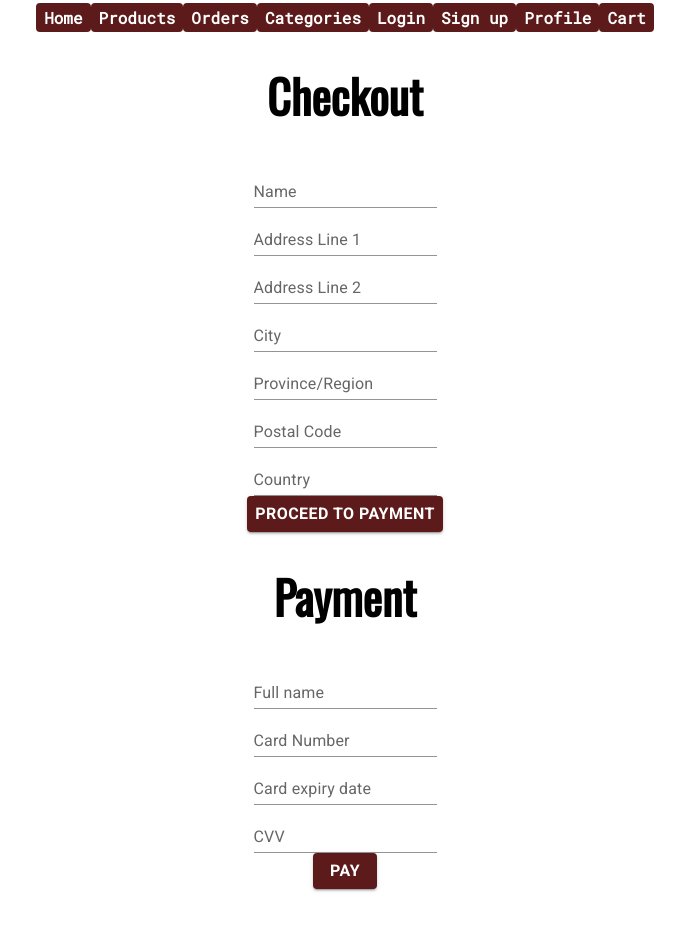
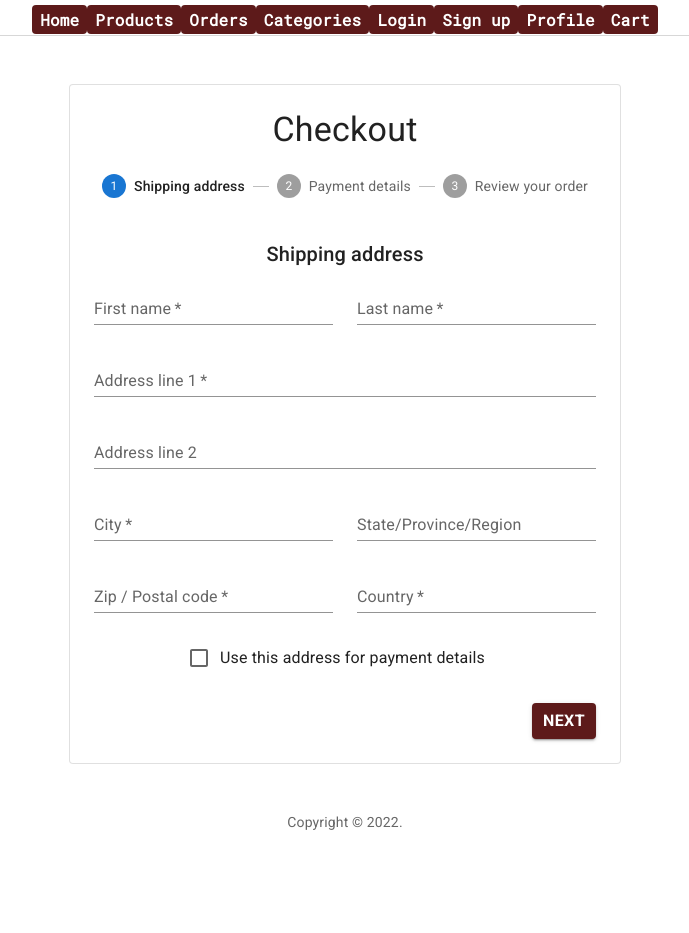
Before and after one commit to ntandoyenkosi1/e-commerce-store, a React (Vite) app in the folder client/: page /cart/checkout in a window 1280 px wide. Shown: the top 933 px of the page, without its empty margins (295-984 px from the left). After the commit the page ends 865 px from the top, so only its background shows below. Built offline with nearby package versions, Linux system fonts and the light colour scheme.

Commit message:
AModified checkout

```diff
--- /dev/null
+++ b/client/src/components/Cart/AddressForm.jsx
@@ -0,0 +1,109 @@
+import * as React from 'react';
+import Grid from '@mui/material/Grid';
+import Typography from '@mui/material/Typography';
+import TextField from '@mui/material/TextField';
+import FormControlLabel from '@mui/material/FormControlLabel';
+import Checkbox from '@mui/material/Checkbox';
+
+export default function AddressForm() {
+  return (
+    <React.Fragment>
+      <Typography variant="h6" gutterBottom>
+        Shipping address
+      </Typography>
+      <Grid container spacing={3}>
+        <Grid item xs={12} sm={6}>
+          <TextField
+            required
+            id="firstName"
+            name="firstName"
+            label="First name"
+            fullWidth
+            autoComplete="given-name"
+            variant="standard"
+          />
+        </Grid>
+        <Grid item xs={12} sm={6}>
+          <TextField
+            required
+            id="lastName"
+            name="lastName"
+            label="Last name"
+            fullWidth
+            autoComplete="family-name"
+            variant="standard"
+          />
+        </Grid>
+        <Grid item xs={12}>
+          <TextField
+            required
+            id="address1"
+            name="address1"
+            label="Address line 1"
+            fullWidth
+            autoComplete="shipping address-line1"
+            variant="standard"
+          />
+        </Grid>
+        <Grid item xs={12}>
+          <TextField
+            id="address2"
+            name="address2"
+            label="Address line 2"
+            fullWidth
+            autoComplete="shipping address-line2"
+            variant="standard"
+          />
+        </Grid>
+        <Grid item xs={12} sm={6}>
+          <TextField
+            required
+            id="city"
+            name="city"
+            label="City"
+            fullWidth
+            autoComplete="shipping address-level2"
+            variant="standard"
+          />
+        </Grid>
+        <Grid item xs={12} sm={6}>
+          <TextField
+            id="state"
+            name="state"
+            label="State/Province/Region"
+            fullWidth
+            variant="standard"
+          />
+        </Grid>
+        <Grid item xs={12} sm={6}>
+          <TextField
+            required
+            id="zip"
+            name="zip"
+            label="Zip / Postal code"
+            fullWidth
+            autoComplete="shipping postal-code"
+            variant="standard"
+          />
+        </Grid>
+        <Grid item xs={12} sm={6}>
+          <TextField
+            required
+            id="country"
+            name="country"
+            label="Country"
+            fullWidth
+            autoComplete="shipping country"
+            variant="standard"
+          />
+        </Grid>
+        <Grid item xs={12}>
+          <FormControlLabel
+            control={<Checkbox color="secondary" name="saveAddress" value="yes" />}
+            label="Use this address for payment details"
+          />
+        </Grid>
+      </Grid>
+    </React.Fragment>
+  );
+}
--- a/client/src/components/Cart/Checkout.jsx
+++ b/client/src/components/Cart/Checkout.jsx
@@ -1,63 +1,120 @@
-import { Button } from "@mui/material";
-import TextField from "@mui/material/TextField";
-const Checkout = () => {
-	return (
-		<div>
-			<h1>Checkout</h1>
-			<div>
-			<TextField variant="standard" label="Name" placeholder='Enter your name'/>
-				{/* <TextField variant="standard" placeholder='Enter your name' /> */}
-			</div>
-			<div>
-				<TextField variant="standard" label="Address Line 1" placeholder='Address Line 1' />
-			</div>
-			<div>
-				<TextField variant="standard" label="Address Line 2" placeholder='Address Line 2' />
-			</div>
-			<div>
-				<TextField variant="standard" label="City" placeholder='City' />
-			</div>
-			<div>
-				<TextField variant="standard" label="Province/Region" placeholder='Province' />
-			</div>
-			<div>
-				<TextField variant="standard" label="Postal Code" placeholder='Postal code' />
-			</div>
-			<div>
-				<TextField variant="standard" label="Country" placeholder='Country' />
-			</div>
-      <Button variant="contained" color="secondary">Proceed to Payment</Button>
-			<h1>Payment</h1>
-			<div>
-				<TextField variant="standard" label="Full name" placeholder='Card Holder Name' />
-			</div>
-			<div>
-				<TextField variant="standard" label="Card Number" placeholder='Card Number' />
-			</div>
-			<div>
-				<TextField variant="standard" label="Card expiry date" placeholder='Expiry Date' />
-			</div>
-			<div>
-				<TextField variant="standard" label="CVV" placeholder='CVV' />
-			</div>
-			<div>
-			<Button variant="contained" color="secondary">Pay</Button>
-			</div>
-			<h1>Summary</h1>
-			<h3>Product details</h3>
-			<h3>Address details</h3>
-			<div>Name</div>
-			<div>Address Line 1</div>
-			<div>Address Line 2</div>
-			<div>City</div>
-			<div>Province</div>
-			<div>Postal code</div>
-			<div>Country</div>
-			<h3>Payment details</h3>
-			<div>Paid</div>
-      <div>Total</div>
-      <Button variant="contained" color="secondary">Complete Sale</Button>
-		</div>
-	);
-};
-export default Checkout;
+import * as React from 'react';
+import CssBaseline from '@mui/material/CssBaseline';
+import AppBar from '@mui/material/AppBar';
+import Box from '@mui/material/Box';
+import Container from '@mui/material/Container';
+import Toolbar from '@mui/material/Toolbar';
+import Paper from '@mui/material/Paper';
+import Stepper from '@mui/material/Stepper';
+import Step from '@mui/material/Step';
+import StepLabel from '@mui/material/StepLabel';
+import Button from '@mui/material/Button';
+import Link from '@mui/material/Link';
+import Typography from '@mui/material/Typography';
+import { createTheme, ThemeProvider } from '@mui/material/styles';
+import AddressForm from './AddressForm';
+import PaymentForm from './PaymentForm';
+import Review from './Review';
+
+function Copyright() {
+  return (
+    <Typography variant="body2" color="text.secondary" align="center">
+      {'Copyright © '}
+      {new Date().getFullYear()}
+      {'.'}
+    </Typography>
+  );
+}
+
+const steps = ['Shipping address', 'Payment details', 'Review your order'];
+
+function getStepContent(step) {
+  switch (step) {
+    case 0:
+      return <AddressForm />;
+    case 1:
+      return <PaymentForm />;
+    case 2:
+      return <Review />;
+    default:
+      throw new Error('Unknown step');
+  }
+}
+
+const theme = createTheme();
+
+export default function Checkout() {
+  const [activeStep, setActiveStep] = React.useState(0);
+
+  const handleNext = () => {
+    setActiveStep(activeStep + 1);
+  };
+
+  const handleBack = () => {
+    setActiveStep(activeStep - 1);
+  };
+
+  return (
+    <ThemeProvider theme={theme}>
+      <CssBaseline />
+      <AppBar
+        position="absolute"
+        color="default"
+        elevation={0}
+        sx={{
+          position: 'relative',
+          borderBottom: (t) => `1px solid ${t.palette.divider}`,
+        }}
+      >
+      </AppBar>
+      <Container component="main" maxWidth="sm" sx={{ mb: 4 }}>
+        <Paper variant="outlined" sx={{ my: { xs: 3, md: 6 }, p: { xs: 2, md: 3 } }}>
+          <Typography component="h1" variant="h4" align="center">
+            Checkout
+          </Typography>
+          <Stepper activeStep={activeStep} sx={{ pt: 3, pb: 5 }}>
+            {steps.map((label) => (
+              <Step key={label}>
+                <StepLabel>{label}</StepLabel>
+              </Step>
+            ))}
+          </Stepper>
+          <React.Fragment>
+            {activeStep === steps.length ? (
+              <React.Fragment>
+                <Typography variant="h5" gutterBottom>
+                  Thank you for your order.
+                </Typography>
+                <Typography variant="subtitle1">
+                  Your order number is #2001539. We have emailed your order
+                  confirmation, and will send you an update when your order has
+                  shipped.
+                </Typography>
+              </React.Fragment>
+            ) : (
+              <React.Fragment>
+                {getStepContent(activeStep)}
+                <Box sx={{ display: 'flex', justifyContent: 'flex-end' }}>
+                  {activeStep !== 0 && (
+                    <Button onClick={handleBack} sx={{ mt: 3, ml: 1 }}>
+                      Back
+                    </Button>
+                  )}
+
+                  <Button
+                    variant="contained"
+                    onClick={handleNext}
+                    sx={{ mt: 3, ml: 1 }}
+                  >
+                    {activeStep === steps.length - 1 ? 'Place order' : 'Next'}
+                  </Button>
+                </Box>
+              </React.Fragment>
+            )}
+          </React.Fragment>
+        </Paper>
+        <Copyright />
+      </Container>
+    </ThemeProvider>
+  );
+}
--- /dev/null
+++ b/client/src/components/Cart/PaymentForm.jsx
@@ -0,0 +1,65 @@
+import * as React from 'react';
+import Typography from '@mui/material/Typography';
+import Grid from '@mui/material/Grid';
+import TextField from '@mui/material/TextField';
+import FormControlLabel from '@mui/material/FormControlLabel';
+import Checkbox from '@mui/material/Checkbox';
+
+export default function PaymentForm() {
+  return (
+    <React.Fragment>
+      <Typography variant="h6" gutterBottom>
+        Payment method
+      </Typography>
+      <Grid container spacing={3}>
+        <Grid item xs={12} md={6}>
+          <TextField
+            required
+            id="cardName"
+            label="Name on card"
+            fullWidth
+            autoComplete="cc-name"
+            variant="standard"
+          />
+        </Grid>
+        <Grid item xs={12} md={6}>
+          <TextField
+            required
+            id="cardNumber"
+            label="Card number"
+            fullWidth
+            autoComplete="cc-number"
+            variant="standard"
+          />
+        </Grid>
+        <Grid item xs={12} md={6}>
+          <TextField
+            required
+            id="expDate"
+            label="Expiry date"
+            fullWidth
+            autoComplete="cc-exp"
+            variant="standard"
+          />
+        </Grid>
+        <Grid item xs={12} md={6}>
+          <TextField
+            required
+            id="cvv"
+            label="CVV"
+            helperText="Last three digits on signature strip"
+            fullWidth
+            autoComplete="cc-csc"
+            variant="standard"
+          />
+        </Grid>
+        <Grid item xs={12}>
+          <FormControlLabel
+            control={<Checkbox color="secondary" name="saveCard" value="yes" />}
+            label="Remember credit card details for next time"
+          />
+        </Grid>
+      </Grid>
+    </React.Fragment>
+  );
+}
--- /dev/null
+++ b/client/src/components/Cart/Review.jsx
@@ -0,0 +1,89 @@
+import * as React from 'react';
+import Typography from '@mui/material/Typography';
+import List from '@mui/material/List';
+import ListItem from '@mui/material/ListItem';
+import ListItemText from '@mui/material/ListItemText';
+import Grid from '@mui/material/Grid';
+
+const products = [
+  {
+    name: 'Product 1',
+    desc: 'A nice thing',
+    price: '$9.99',
+  },
+  {
+    name: 'Product 2',
+    desc: 'Another thing',
+    price: '$3.45',
+  },
+  {
+    name: 'Product 3',
+    desc: 'Something else',
+    price: '$6.51',
+  },
+  {
+    name: 'Product 4',
+    desc: 'Best thing of all',
+    price: '$14.11',
+  },
+  { name: 'Shipping', desc: '', price: 'Free' },
+];
+
+const addresses = ['1 MUI Drive', 'Reactville', 'Anytown', '99999', 'USA'];
+const payments = [
+  { name: 'Card type', detail: 'Visa' },
+  { name: 'Card holder', detail: 'Mr John Smith' },
+  { name: 'Card number', detail: 'xxxx-xxxx-xxxx-1234' },
+  { name: 'Expiry date', detail: '04/2024' },
+];
+
+export default function Review() {
+  return (
+    <React.Fragment>
+      <Typography variant="h6" gutterBottom>
+        Order summary
+      </Typography>
+      <List disablePadding>
+        {products.map((product) => (
+          <ListItem key={product.name} sx={{ py: 1, px: 0 }}>
+            <ListItemText primary={product.name} secondary={product.desc} />
+            <Typography variant="body2">{product.price}</Typography>
+          </ListItem>
+        ))}
+
+        <ListItem sx={{ py: 1, px: 0 }}>
+          <ListItemText primary="Total" />
+          <Typography variant="subtitle1" sx={{ fontWeight: 700 }}>
+            $34.06
+          </Typography>
+        </ListItem>
+      </List>
+      <Grid container spacing={2}>
+        <Grid item xs={12} sm={6}>
+          <Typography variant="h6" gutterBottom sx={{ mt: 2 }}>
+            Shipping
+          </Typography>
+          <Typography gutterBottom>John Smith</Typography>
+          <Typography gutterBottom>{addresses.join(', ')}</Typography>
+        </Grid>
+        <Grid item container direction="column" xs={12} sm={6}>
+          <Typography variant="h6" gutterBottom sx={{ mt: 2 }}>
+            Payment details
+          </Typography>
+          <Grid container>
+            {payments.map((payment) => (
+              <React.Fragment key={payment.name}>
+                <Grid item xs={6}>
+                  <Typography gutterBottom>{payment.name}</Typography>
+                </Grid>
+                <Grid item xs={6}>
+                  <Typography gutterBottom>{payment.detail}</Typography>
+                </Grid>
+              </React.Fragment>
+            ))}
+          </Grid>
+        </Grid>
+      </Grid>
+    </React.Fragment>
+  );
+}
--- a/client/src/components/Orders/Order.jsx
+++ b/client/src/components/Orders/Order.jsx
@@ -28,11 +28,12 @@
 			{order.product && (
 				<div>
 					<h1>Order</h1>
-					<div>Name {order?.product[0]?.name}</div>
-					<div>Price {order?.product[0]?.price}</div>
-					<div>Description {order?.product[0]?.description}</div>
-					<div>Quantity {order?.quantity}</div>
-					<div>Date {order?.date}</div>
+					<h4><b>Your order details</b></h4>
+					<div><b>Name:</b> {order?.product[0]?.name}</div>
+					<div><b>Price:</b> {order?.product[0]?.price}</div>
+					<div><b>Description:</b> {order?.product[0]?.description}</div>
+					<div><b>Quantity:</b> {order?.quantity}</div>
+					<div><b>Date:</b> {order?.date}</div>
 				</div>
 			)}
 		</>
--- a/client/src/components/Orders/Orders.jsx
+++ b/client/src/components/Orders/Orders.jsx
@@ -49,6 +49,7 @@
 	return (
 		<>
 			<h1>Orders</h1>
+			<h4>View Orders</h4>
 			{orders.map((item, key) => {
 				return (
 					<div key={key}>
--- a/client/src/index.css
+++ b/client/src/index.css
@@ -37,3 +37,6 @@
 h1{
   font-family: 'Oswald', sans-serif;
 }
+h4{
+  text-decoration: underline;
+}
```
